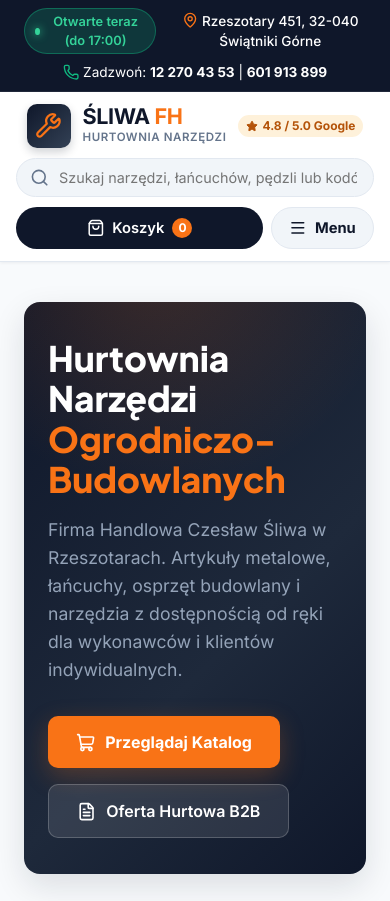
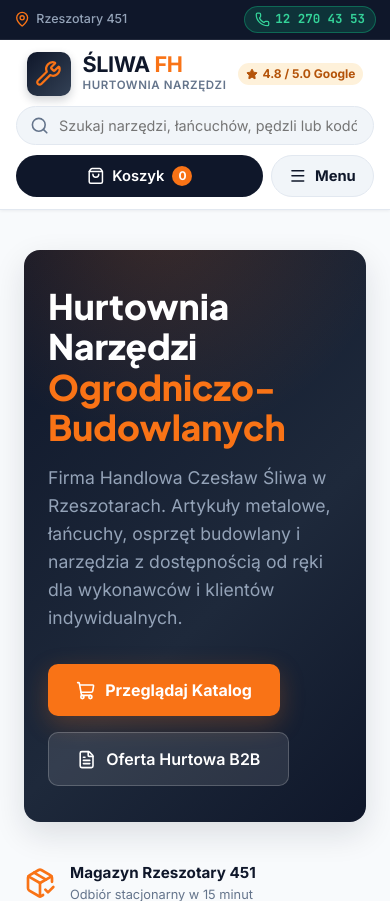
Before and after one commit to JanKuchnia/sklep-sliwa-fh, a PHP site: page / in a window 390 px wide. Shown: the top 901 px of the page. Run offline with PHP 8.4, Linux system fonts and the light colour scheme.

Commit message:
feat: redesign top ticker with responsive mobile contact button, status pulsing animation, and interactive address link

```diff
--- a/index.html
+++ b/index.html
@@ -17,17 +17,24 @@
   <!-- Top Status Ticker Bar -->
   <div class="top-ticker">
     <div class="ticker-left">
-      <div id="store-status-pill" class="status-pill">
-        <span class="status-dot"></span> Sprawdzanie godzin...
-      </div>
-      <span style="font-weight: 500;">
-        <i data-lucide="map-pin" class="lucide-icon" style="color:var(--accent-orange);"></i> Rzeszotary 451, 32-040 Świątniki Górne
-      </span>
+      <a href="https://maps.google.com/?q=Rzeszotary+451" target="_blank" rel="noopener" class="ticker-link ticker-location" title="Otwórz lokalizację w Google Maps">
+        <i data-lucide="map-pin" class="lucide-icon location-icon"></i>
+        <span class="addr-full">Rzeszotary 451, 32-040 Świątniki Górne</span>
+        <span class="addr-short">Rzeszotary 451</span>
+      </a>
     </div>
     <div class="ticker-right">
-      <span>
-        <i data-lucide="phone" class="lucide-icon" style="color:var(--emerald-green);"></i> Zadzwoń: <strong>12 270 43 53</strong> | <strong>601 913 899</strong>
+      <span class="ticker-phone-group">
+        <i data-lucide="phone" class="lucide-icon phone-icon"></i>
+        <span class="phone-label">Zadzwoń:</span>
+        <a href="tel:+48122704353" class="ticker-phone-link mono-text" title="Zadzwoń pod 12 270 43 53">12 270 43 53</a>
+        <span class="phone-sep">|</span>
+        <a href="tel:+48601913899" class="ticker-phone-link mono-text" title="Zadzwoń pod 601 913 899">601 913 899</a>
       </span>
+      <a href="tel:+48122704353" class="mobile-call-btn mono-text" title="Zadzwoń do hurtowni">
+        <i data-lucide="phone" class="lucide-icon"></i>
+        <span>12 270 43 53</span>
+      </a>
     </div>
   </div>
 
--- a/style.css
+++ b/style.css
@@ -122,37 +122,39 @@ input, select, textarea {
 .top-ticker {
   background-color: var(--bg-dark-slate);
   color: var(--text-white);
-  padding: 8px 24px;
+  padding: 6px 24px;
   font-size: 0.85rem;
   display: flex;
   justify-content: space-between;
   align-items: center;
   border-bottom: 1px solid rgba(255,255,255,0.08);
+  min-height: 40px;
 }
 
 .ticker-left, .ticker-right {
   display: flex;
   align-items: center;
-  gap: 18px;
+  gap: 16px;
 }
 
 .status-pill {
   display: inline-flex;
   align-items: center;
   gap: 6px;
-  background-color: rgba(16, 185, 129, 0.2);
+  background-color: rgba(16, 185, 129, 0.15);
   color: #34d399;
   padding: 3px 10px;
   border-radius: var(--radius-full);
   font-weight: 600;
-  font-size: 0.8rem;
-  border: 1px solid rgba(16, 185, 129, 0.4);
+  font-size: 0.78rem;
+  border: 1px solid rgba(16, 185, 129, 0.35);
+  white-space: nowrap;
 }
 
 .status-pill.closed {
-  background-color: rgba(239, 68, 68, 0.2);
+  background-color: rgba(239, 68, 68, 0.15);
   color: #f87171;
-  border-color: rgba(239, 68, 68, 0.4);
+  border-color: rgba(239, 68, 68, 0.35);
 }
 
 .status-dot {
@@ -161,6 +163,79 @@ input, select, textarea {
   border-radius: 50%;
   background-color: currentColor;
   box-shadow: 0 0 8px currentColor;
+  animation: statusPulse 2s infinite ease-in-out;
+}
+
+.status-pill.closed .status-dot {
+  animation: none;
+  box-shadow: none;
+}
+
+@keyframes statusPulse {
+  0%, 100% { opacity: 1; transform: scale(1); }
+  50% { opacity: 0.4; transform: scale(0.85); }
+}
+
+.ticker-link {
+  color: var(--text-light);
+  font-weight: 500;
+  display: inline-flex;
+  align-items: center;
+  gap: 6px;
+  transition: var(--transition-fast);
+  text-decoration: none;
+}
+
+.ticker-link:hover {
+  color: var(--text-white);
+}
+
+.ticker-location .location-icon {
+  color: var(--accent-orange);
+  transition: var(--transition-fast);
+}
+
+.ticker-location:hover .location-icon {
+  transform: translateY(-1px);
+}
+
+.ticker-location .addr-short {
+  display: none;
+}
+
+.ticker-phone-group {
+  display: inline-flex;
+  align-items: center;
+  gap: 8px;
+  color: var(--text-light);
+}
+
+.ticker-phone-group .phone-icon {
+  color: var(--emerald-green);
+}
+
+.ticker-phone-group .phone-label {
+  color: var(--text-light);
+  font-weight: 500;
+}
+
+.ticker-phone-link {
+  color: var(--text-white);
+  font-weight: 700;
+  transition: var(--transition-fast);
+}
+
+.ticker-phone-link:hover {
+  color: var(--accent-orange);
+  text-decoration: underline;
+}
+
+.phone-sep {
+  color: rgba(255, 255, 255, 0.2);
+}
+
+.mobile-call-btn {
+  display: none;
 }
 
 /* Main Sticky Header */
@@ -1544,8 +1619,57 @@ input, select, textarea {
   .contact-grid { grid-template-columns: 1fr; }
 }
 
-@media (max-width: 768px) {
-  .top-ticker { flex-direction: column; gap: 8px; text-align: center; }
+  .top-ticker {
+    padding: 6px 14px;
+    min-height: 38px;
+    flex-direction: row;
+    justify-content: space-between;
+    align-items: center;
+  }
+
+  .ticker-left {
+    gap: 8px;
+    flex: 1;
+    overflow: hidden;
+  }
+
+  .ticker-location .addr-full {
+    display: none;
+  }
+
+  .ticker-location .addr-short {
+    display: inline;
+    font-size: 0.78rem;
+    white-space: nowrap;
+    overflow: hidden;
+    text-overflow: ellipsis;
+  }
+
+  .ticker-phone-group {
+    display: none;
+  }
+
+  .mobile-call-btn {
+    display: inline-flex;
+    align-items: center;
+    gap: 5px;
+    background-color: rgba(16, 185, 129, 0.18);
+    color: #34d399;
+    border: 1px solid rgba(16, 185, 129, 0.4);
+    padding: 3px 10px;
+    border-radius: var(--radius-full);
+    font-size: 0.78rem;
+    font-weight: 700;
+    transition: var(--transition-fast);
+    white-space: nowrap;
+    text-decoration: none;
+  }
+
+  .mobile-call-btn:hover, .mobile-call-btn:active {
+    background-color: var(--emerald-green);
+    color: var(--text-white);
+  }
+
   .header-container { flex-direction: column; gap: 10px; padding: 12px 16px; }
   .brand-logo { width: 100%; justify-content: center; }
   .header-search { width: 100%; max-width: none; }
```
